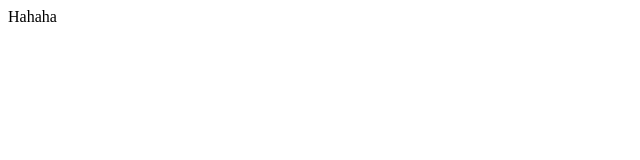
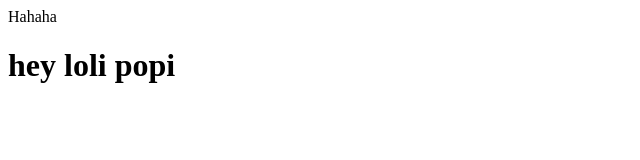
Before and after one commit to BayoussefYassine/test, a plain HTML site: page index.html in a window 1280 px wide. Shown: the whole page, without its empty margins (0-640 px from the left). Drawn offline with Linux system fonts and the light colour scheme.

Commit message:
h1 added

```diff
--- a/index.html
+++ b/index.html
@@ -9,5 +9,6 @@
     <div>
         <p>Hahaha</p>
     </div>
+    <h1>hey loli popi</h1>
 </body>
 </html>
```
